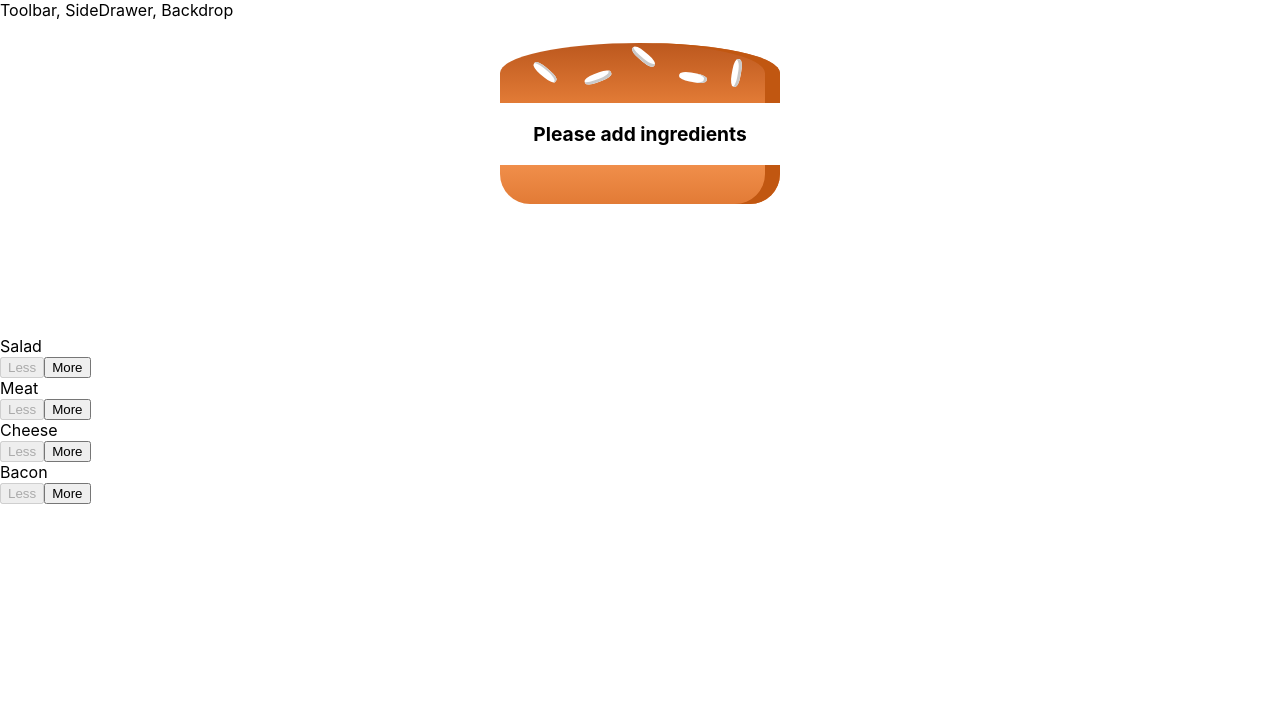
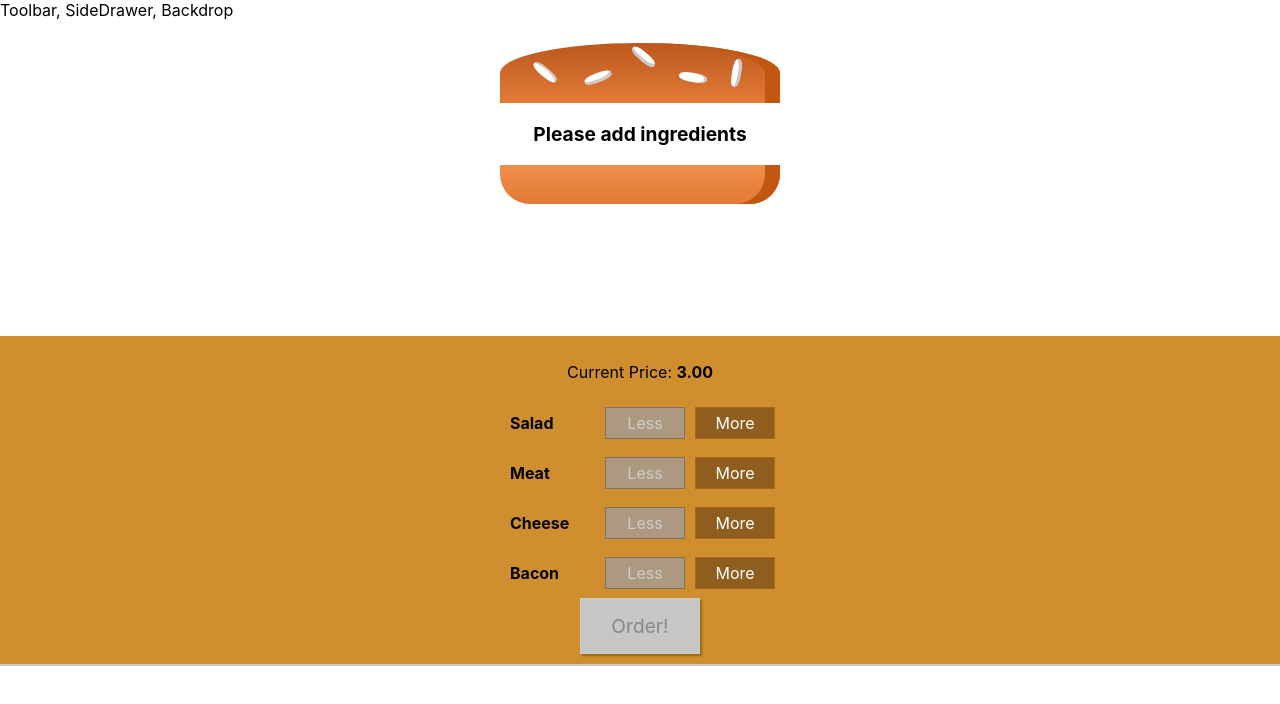
Before and after one commit to RichMans96/burger-builder, a React (Create React App) app: page / in a window 1280 px wide. Shown: the top 704 px of the page. Built offline with nearby package versions, Linux system fonts and the light colour scheme.

Commit message:
created an order button

```diff
--- a/package.json
+++ b/package.json
@@ -6,6 +6,7 @@
     "@testing-library/jest-dom": "^4.2.4",
     "@testing-library/react": "^9.5.0",
     "@testing-library/user-event": "^7.2.1",
+    "prop-types": "^15.7.2",
     "react": "^16.13.1",
     "react-dom": "^16.13.1",
     "react-scripts": "3.4.1"
--- a/src/components/Burger/BuildControls/BuildControl/BuildControl.jsx
+++ b/src/components/Burger/BuildControls/BuildControl/BuildControl.jsx
@@ -1,6 +1,6 @@
 import React from "react";
 
-import "./BuildControl";
+import "./BuildControl.css";
 
 const BuildControl = (props) => {
   return (
--- a/src/components/Burger/BuildControls/BuildControls.css
+++ b/src/components/Burger/BuildControls/BuildControls.css
@@ -8,3 +8,45 @@
   margin: auto;
   padding: 10px 0;
 }
+
+.OrderButton {
+  background-color: #dad735;
+  outline: none;
+  cursor: pointer;
+  border: 1px solid #966909;
+  color: #966909;
+  font-family: inherit;
+  font-size: 1.2em;
+  padding: 15px 30px;
+  box-shadow: 2px 2px 2px #966909;
+}
+
+.OrderButton:hover,
+.OrderButton:active {
+  background-color: #a0db41;
+  border: 1px solid #966909;
+  color: #966909;
+}
+
+.OrderButton:disabled {
+  background-color: #c7c6c6;
+  cursor: not-allowed;
+  border: 1px solid #ccc;
+  color: #888888;
+}
+
+.OrderButton:not(:disabled) {
+  animation: enable 0.3s linear;
+}
+
+@keyframes enable {
+  0% {
+    transform: scale(1);
+  }
+  60% {
+    transform: scale(1.1);
+  }
+  100% {
+    transform: scale(1);
+  }
+}
--- a/src/components/Burger/BuildControls/BuildControls.jsx
+++ b/src/components/Burger/BuildControls/BuildControls.jsx
@@ -1,5 +1,5 @@
 import React from "react";
-import "./BuildControls";
+import "./BuildControls.css";
 import BuildControl from "./BuildControl/BuildControl";
 
 const controls = [
@@ -12,6 +12,9 @@
 const BuildControls = (props) => {
   return (
     <div className="BuildControls">
+      <p>
+        Current Price: <strong>{props.price.toFixed(2)}</strong>
+      </p>
       {controls.map((control) => (
         <BuildControl
           key={control.label}
@@ -21,6 +24,9 @@
           disabled={props.disabled[control.type]}
         />
       ))}
+      <button className={"OrderButton"} disabled={!props.purchasable}>
+        Order!
+      </button>
     </div>
   );
 };
--- a/src/components/BurgerBuilder/BurgerBuilder.jsx
+++ b/src/components/BurgerBuilder/BurgerBuilder.jsx
@@ -4,7 +4,7 @@
 import BuildControls from "../Burger/BuildControls/BuildControls";
 
 const INGREDIENT_PRICES = {
-  salad: 0.5,
+  salad: 0.6,
   cheese: 1,
   meat: 2,
   bacon: 1,
@@ -19,7 +19,21 @@
       meat: 0,
     },
     totalPrice: 3,
+    purchasable: false,
   };
+
+  updatePurchaseState(ingredients) {
+    // turns object to an array and returns the values of the ingredients summed together
+    const sum = Object.keys(ingredients)
+      .map((igKey) => {
+        return ingredients[igKey];
+      })
+      .reduce((sum, el) => {
+        return sum + el;
+      }, 0);
+    //if sum is greater than 0, then purchasable === true
+    this.setState({ purchasable: sum > 0 });
+  }
 
   addIngredientHandler = (type) => {
     const oldCount = this.state.ingredients[type];
@@ -32,6 +46,7 @@
     const oldPrice = this.state.totalPrice;
     const newPrice = oldPrice + priceAddition;
     this.setState({ totalPrice: newPrice, ingredients: updatedIngredients });
+    this.updatePurchaseState(updatedIngredients);
   };
 
   removeIngredientHandler = (type) => {
@@ -48,6 +63,7 @@
     const oldPrice = this.state.totalPrice;
     const newPrice = oldPrice - priceDeduction;
     this.setState({ totalPrice: newPrice, ingredients: updatedIngredients });
+    this.updatePurchaseState(updatedIngredients);
   };
 
   render() {
@@ -57,6 +73,7 @@
     for (let key in disabledInfo) {
       disabledInfo[key] = disabledInfo[key] <= 0;
     }
+
     return (
       <Aux>
         <Burger ingredients={this.state.ingredients} />
@@ -64,6 +81,8 @@
           ingredientAdded={this.addIngredientHandler}
           ingredientRemoved={this.removeIngredientHandler}
           disabled={disabledInfo}
+          price={this.state.totalPrice}
+          purchasable={this.state.purchasable}
         />
       </Aux>
     );
```
Also changed, not shown: src/components/UI/Modal/Modal.jsx (added, +7 -0 lines), src/components/UI/Backdrop/Backdrop.jsx (added), 1 other file (tests, documents, lock files or other folders).
